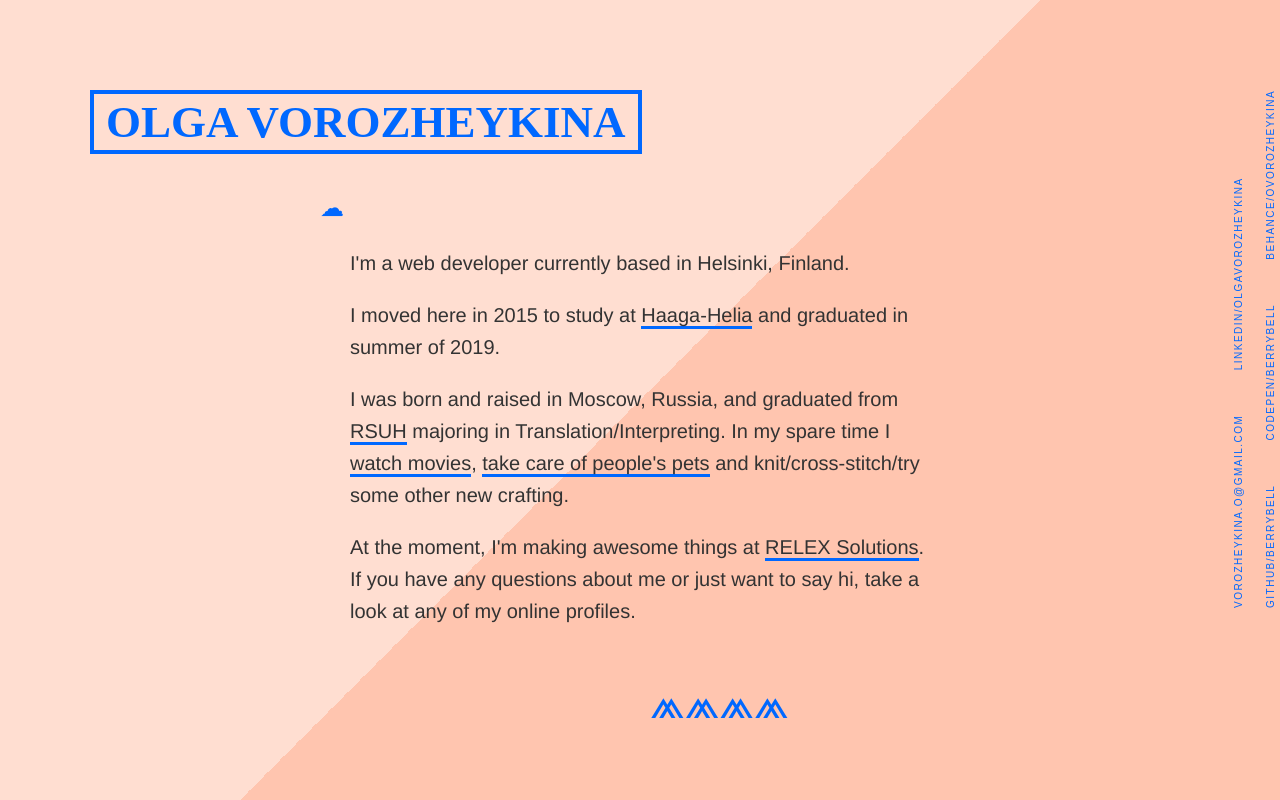
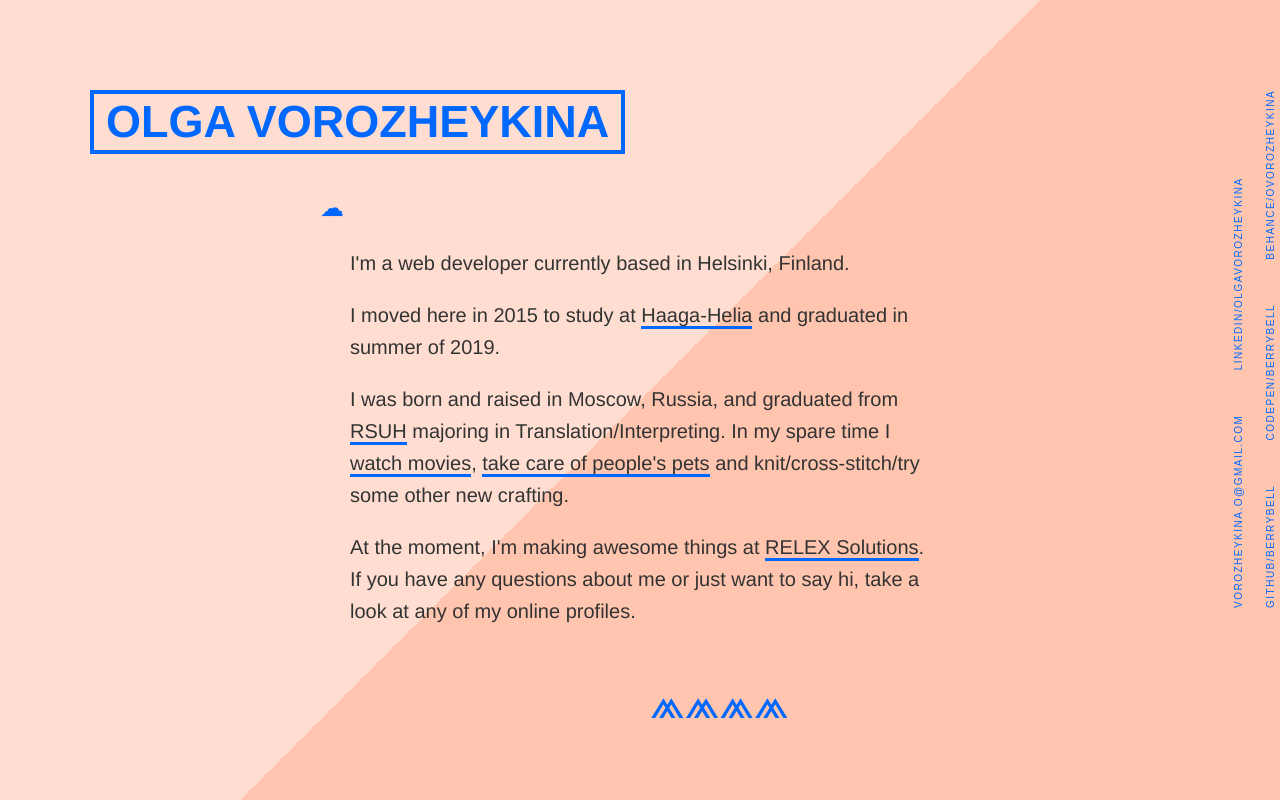
Before and after one commit to berrybell/berrybell.github.io, a plain HTML site: page index.html in a window 1280 px wide. Shown: the top 800 px of the page. Drawn offline with Linux system fonts and the light colour scheme.

Commit message:
Update name font

```diff
--- a/css/style2.css
+++ b/css/style2.css
@@ -78,7 +78,7 @@ p {
 }
 
 .name {
-  font-family: Montserrat;
+  font-family: Helvetica Neue, Montserrat;
   font-size: 45px;
   text-transform: uppercase;
   font-weight: 900;
```
